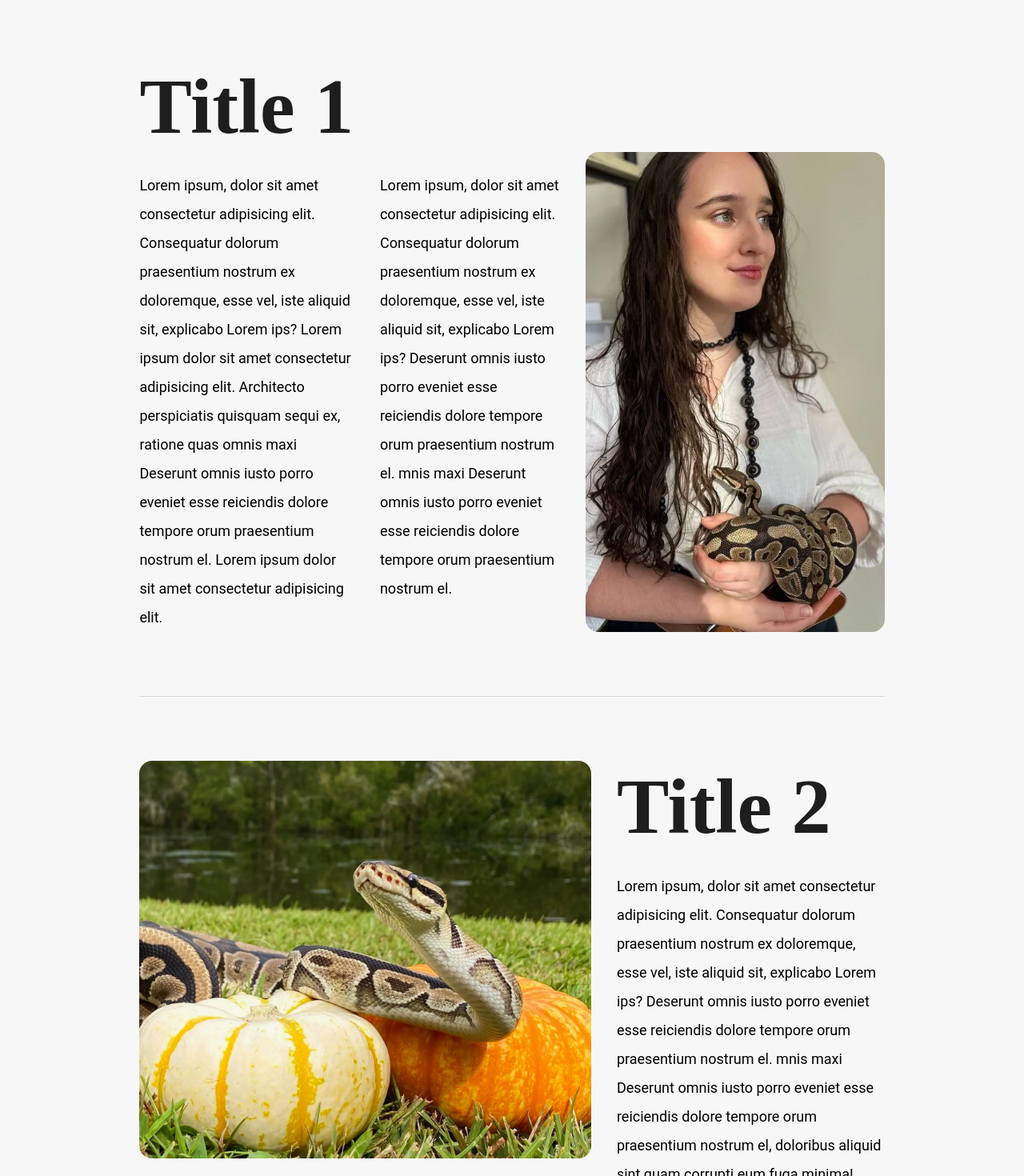
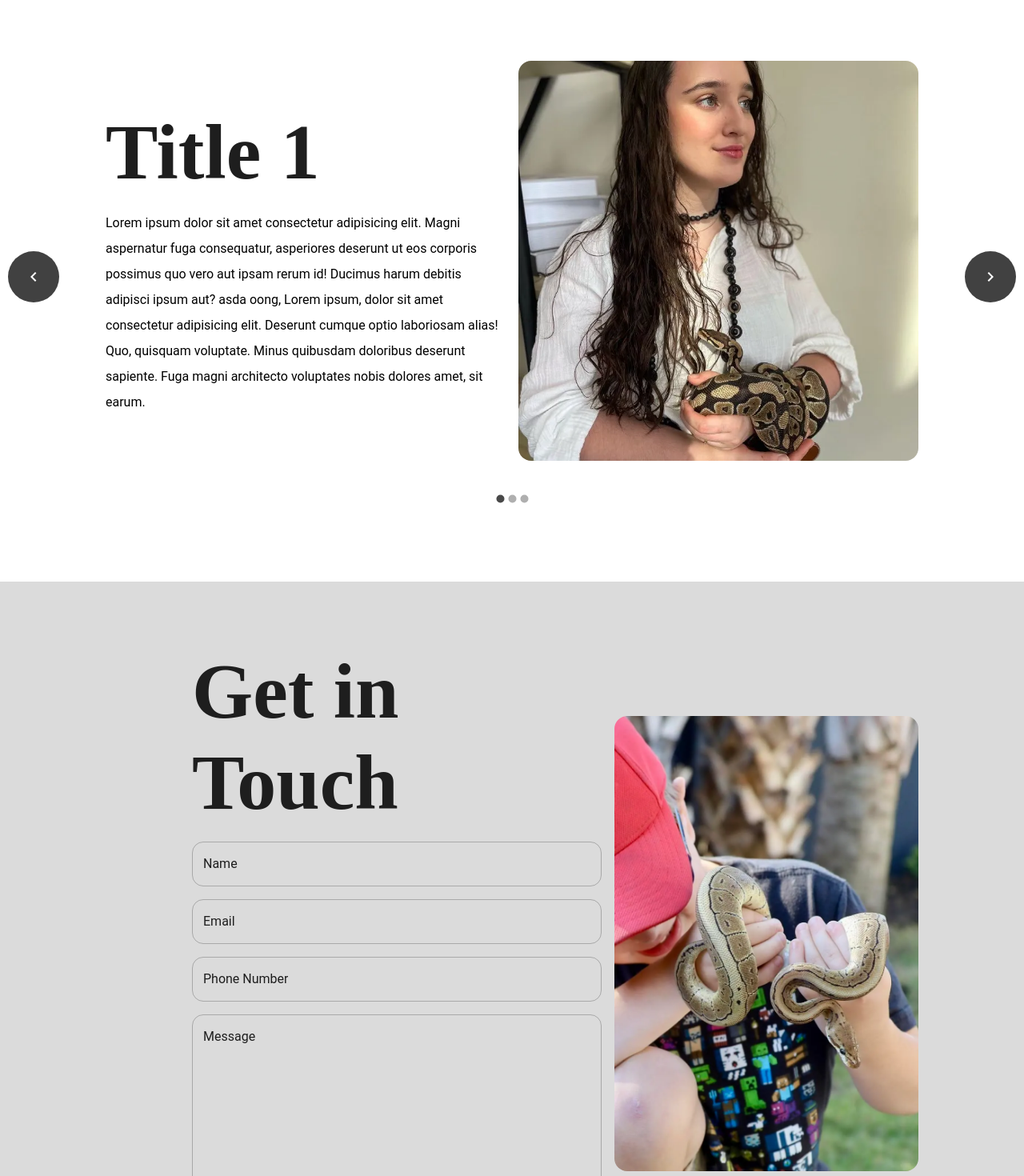
Before and after one commit to boingloings33/ExotiCo, a React (Vite) app: page / in a window 1280 px wide. Shown: the part 980-2450 px from the top of the page at 80% size. Built offline with nearby package versions, Linux system fonts and the light colour scheme; a web font is replaced by a local one.

Commit message:
first commit

```diff
--- a/package.json
+++ b/package.json
@@ -20,7 +20,8 @@
     "react-hook-form": "^7.46.1",
     "react-material-ui-carousel": "^3.4.2",
     "react-parallax": "^3.5.1",
-    "react-slideshow-image": "^4.2.1"
+    "react-slideshow-image": "^4.2.1",
+    "swiper": "^10.3.0"
   },
   "devDependencies": {
     "@types/react": "^18.2.15",
--- a/src/Components/Section1Web.jsx
+++ b/src/Components/Section1Web.jsx
@@ -1,121 +1,82 @@
-import {
-  Typography,
-  Stack,
-  Box,
-  Divider,
-  useTheme,
-  useMediaQuery,
-} from "@mui/material";
+import { Typography, Stack, Box } from "@mui/material";
 
+import Carousel from "react-material-ui-carousel";
+const fadeImages = [
+  {
+    id: 1,
+    src: "/images/allie-pic.webp",
+    title: "Title 1",
+    caption:
+      "Lorem ipsum dolor sit amet consectetur adipisicing elit. Magni aspernatur fuga consequatur, asperiores deserunt ut eos corporis possimus quo vero aut ipsam rerum id! Ducimus harum debitis adipisci ipsum aut? asda oong, Lorem ipsum, dolor sit amet consectetur adipisicing elit. Deserunt cumque optio laboriosam alias! Quo, quisquam voluptate. Minus quibusdam doloribus deserunt sapiente. Fuga magni architecto voluptates nobis dolores amet, sit earum.",
+  },
+  {
+    id: 2,
+    src: "/images/image-2.jpg",
+    title: "Title 2",
+    caption:
+      "Lorem ipsum dolor sit amet consectetur adipisicing elit. Quasi obcaecati suscipit, dolor, necessitatibus libero iure ipsa quae earum perferendis incidunt tempora asperiores porro fuga magnam quibusdam dolore voluptate velit ea. Lorem ipsum dolor sit amet consectetur adipisicing elit. Nam illum sed, quos quidem saepe dolor accusantium at sint impedit assumenda veritatis optio iure, voluptate laboriosam voluptatibus! Reiciendis sapiente cupiditate voluptatem. recusandae Lorem ipsum dolor",
+  },
+  {
+    id: 3,
+    src: "/images/image-3.webp",
+    title: "Title 3",
+    caption:
+      "Lorem, ipsum dolor sit amet consectetur adipisicing elit. Temporibus, deserunt cupiditate, laboriosam sapiente dolore ad vel debitis deleniti delectus placeat eaque, ea illum corporis voluptate tenetur accusamus recusandae Lorem ipsum dolor sit amet consectetur adipisicing elit. Molestiae, laboriosam! Asperiores nihil, incidunt natus dicta similique doloribus! Optio sed alias, consectetur est suscipit omnis autem, dolorem placeat vel natus quos?  corporis voluptate tenetur ",
+  },
+];
 function Section1Web() {
-  const theme = useTheme();
-  const isTablet = useMediaQuery(theme.breakpoints.down("md"));
+  return (
+    <Carousel
+      swipe={false}
+      sx={{ overflow: "visible", py: 12 }}
+      autoPlay={false}
+      navButtonsAlwaysVisible={true}
+      fullHeightHover={false}
+      indicatorIconButtonProps={{
+        style: {
+          marginTop: "30px",
+        },
+      }}
+      navButtonsProps={{
+        style: {
+          backgroundColor: "rgba(18, 18, 18, 0.8)",
+          width: 64,
+          height: 64,
+        },
+      }}
+    >
+      {fadeImages.map((img, i) => (
+        <Item key={i} img={img} />
+      ))}
+    </Carousel>
+  );
+}
+
+function Item({ img }) {
   return (
     <Stack
+      justifyContent="center"
       alignItems="center"
-      justifyContent="center"
-      sx={{
-        backgroundColor: "primary.light",
-        py: 12,
-        width: "auto",
-        px: { sm: 8, lg: 30 },
-      }}
+      direction="row"
+      spacing={2}
+      sx={{ borderRadius: 6 }}
     >
-      <Box>
-        <Stack
-          direction="row"
-          justifyContent="space-between"
-          alignItems="center"
-        >
-          <Typography variant="h1">Title 1</Typography>
-          {isTablet && (
-            <img
-              src="./images/allie-pic.webp"
-              style={{ width: 240, height: 240, borderRadius: 16 }}
-            ></img>
-          )}
-        </Stack>
-        <Stack direction="row" spacing={4} alignItems="top">
-          <Typography
-            lineHeight={2}
-            variant="body2"
-            display="block"
-            sx={{ pt: 3 }}
-          >
-            Lorem ipsum, dolor sit amet consectetur adipisicing elit.
-            Consequatur dolorum praesentium nostrum ex doloremque, esse vel,
-            iste aliquid sit, explicabo Lorem ips? Lorem ipsum dolor sit amet
-            consectetur adipisicing elit. Architecto perspiciatis quisquam sequi
-            ex, ratione quas omnis maxi Deserunt omnis iusto porro eveniet esse
-            reiciendis dolore tempore orum praesentium nostrum el. Lorem ipsum
-            dolor sit amet consectetur adipisicing elit.
-          </Typography>
-          <Typography
-            lineHeight={2}
-            variant="body2"
-            display="block"
-            sx={{ pt: 3 }}
-          >
-            Lorem ipsum, dolor sit amet consectetur adipisicing elit.
-            Consequatur dolorum praesentium nostrum ex doloremque, esse vel,
-            iste aliquid sit, explicabo Lorem ips? Deserunt omnis iusto porro
-            eveniet esse reiciendis dolore tempore orum praesentium nostrum el.
-            mnis maxi Deserunt omnis iusto porro eveniet esse reiciendis dolore
-            tempore orum praesentium nostrum el.
-          </Typography>
+      <Stack sx={{ maxWidth: 500 }} spacing={2}>
+        <Typography variant="h1">{img.title}</Typography>
+        <Typography sx={{ lineHeight: 2 }} variant="body1">
+          {img.caption}
+        </Typography>
+      </Stack>
 
-          {!isTablet && (
-            <img
-              style={{ objectFit: "cover", maxWidth: 374, borderRadius: 16 }}
-              src="./images/allie-pic.webp"
-              alt=""
-            />
-          )}
-        </Stack>
-        <Divider sx={{ mt: 10, mb: 10 }} />
-        <Stack direction="row" spacing={4} alignItems="top">
-          {isTablet && (
-            <img
-              src="./images/image-3.webp"
-              style={{
-                objectFit: "cover",
-                width: 300,
-                height: 490,
-                borderRadius: 16,
-              }}
-            />
-          )}
-
-          {!isTablet && (
-            <img
-              src="./images/image-3.webp"
-              style={{
-                objectFit: "cover",
-                width: 705,
-                height: 497,
-                borderRadius: 16,
-              }}
-            />
-          )}
-          <Stack>
-            <Typography variant="h1">Title 2</Typography>
-            <Typography
-              lineHeight={2}
-              variant="body2"
-              display="block"
-              sx={{ pt: 3, maxWidth: 418 }}
-            >
-              Lorem ipsum, dolor sit amet consectetur adipisicing elit.
-              Consequatur dolorum praesentium nostrum ex doloremque, esse vel,
-              iste aliquid sit, explicabo Lorem ips? Deserunt omnis iusto porro
-              eveniet esse reiciendis dolore tempore orum praesentium nostrum
-              el. mnis maxi Deserunt omnis iusto porro eveniet esse reiciendis
-              dolore tempore orum praesentium nostrum el, doloribus aliquid sint
-              quam corrupti eum fuga minima!
-            </Typography>
-          </Stack>
-        </Stack>
-      </Box>
+      <img
+        style={{
+          objectFit: "cover",
+          width: 500,
+          height: 500,
+          borderRadius: 16,
+        }}
+        src={img.src}
+      ></img>
     </Stack>
   );
 }
```
Also changed, not shown: public/images/allie fixed.svg (added), 1 other file (tests, documents, lock files or other folders).
